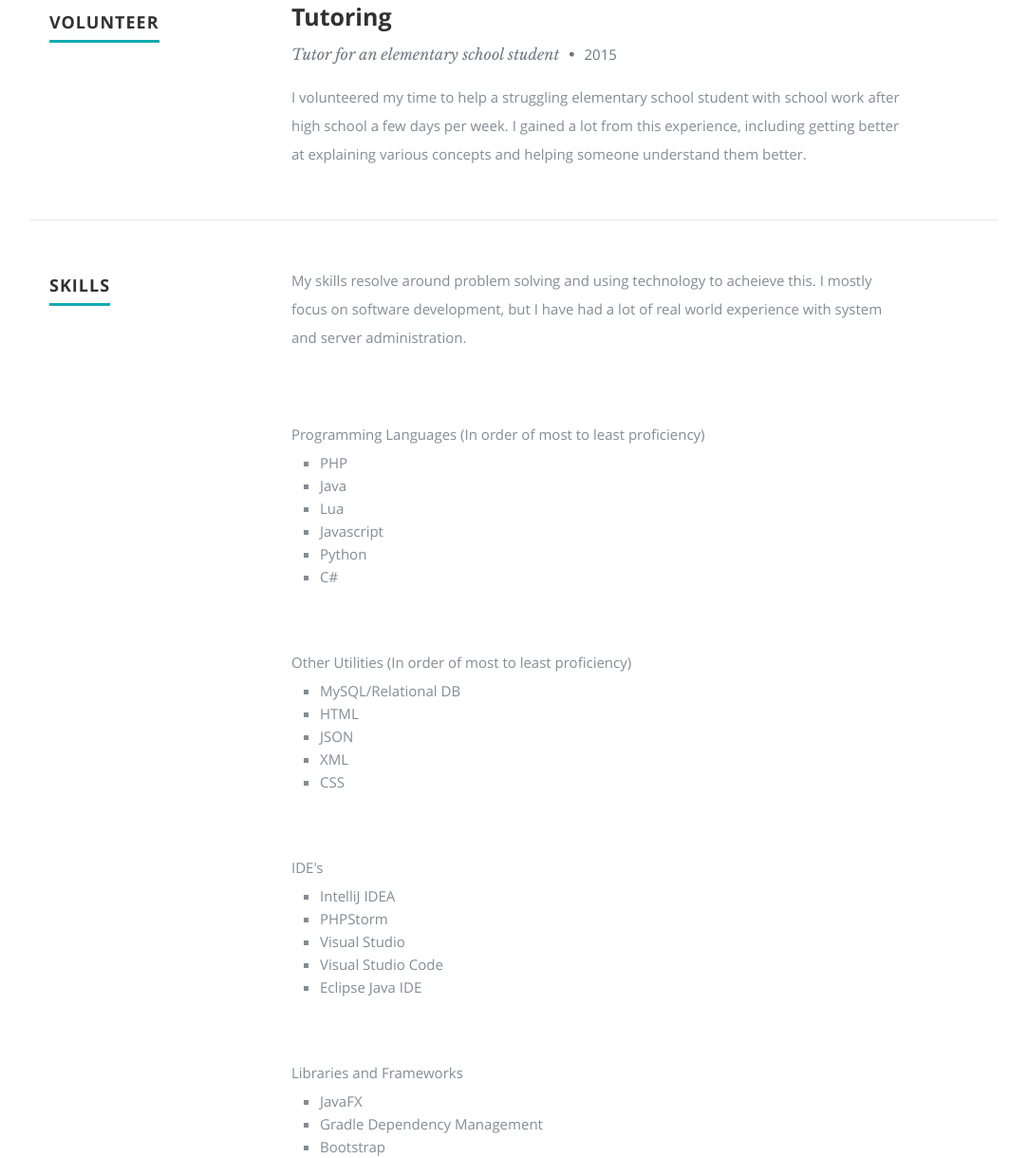
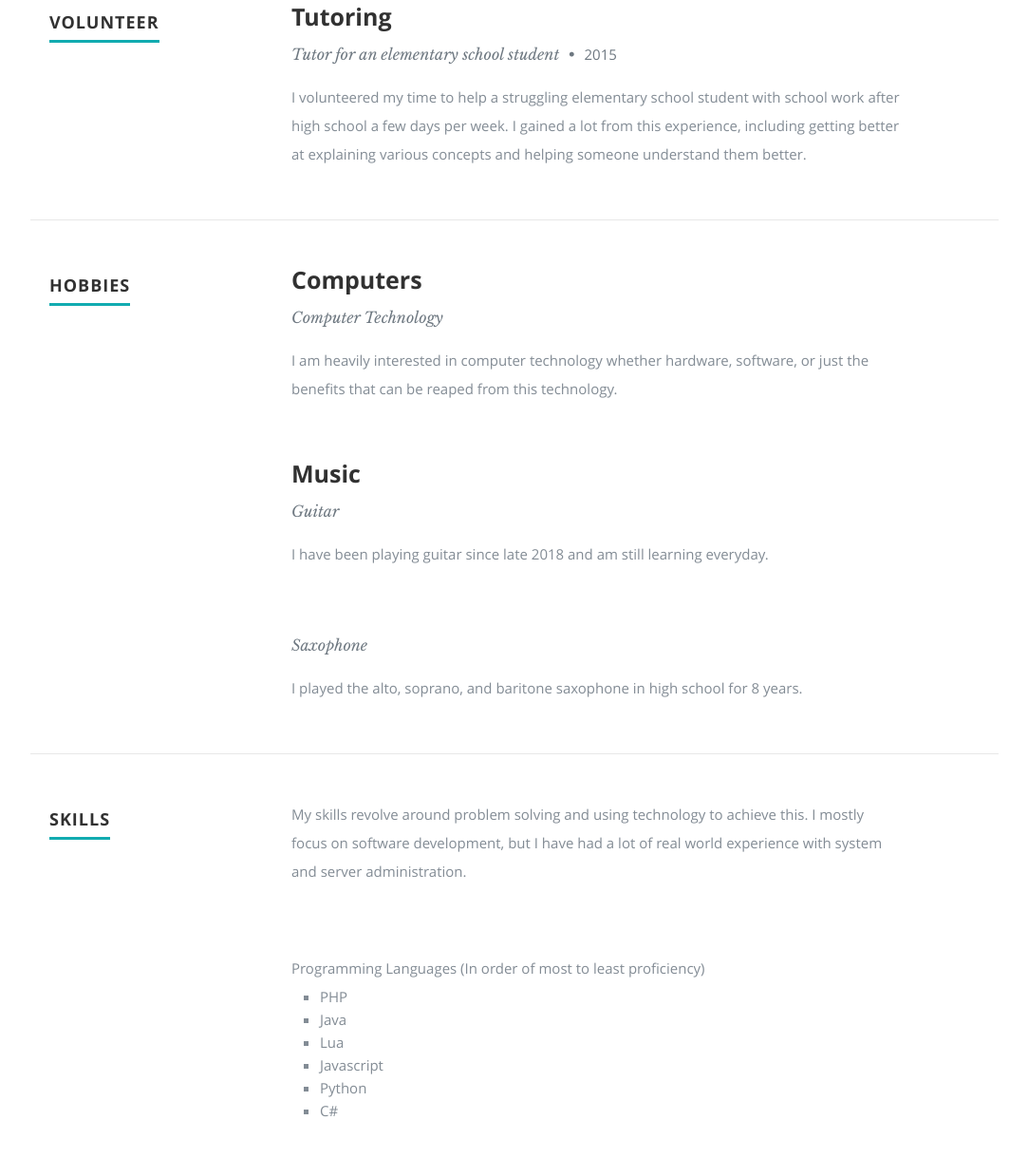
Before and after one commit to mdnessel/mdnessel.github.io, a plain HTML site: page index.html in a window 1280 px wide. Shown: the part 1939-3158 px from the top of the page at 95% size, without its empty margins (98-1181 px from the left). Drawn offline with nearby package versions, Linux system fonts and the light colour scheme.

Commit message:
Modify elements

```diff
--- a/index.html
+++ b/index.html
@@ -201,6 +201,48 @@
 
          </div> <!-- main-col end -->
 
+      </div> <!-- End Volunteer -->
+
+      <!-- Hobbies
+      ----------------------------------------------- -->
+      <div class="row work">
+
+         <div class="three columns header-col">
+            <h1><span>Hobbies</span></h1>
+         </div>
+
+         <div class="nine columns main-col">
+
+            <div class="row item">
+
+               <div class="twelve columns">
+
+                  <h3>Computers</h3>
+                  <p class="info">Computer Technology</p>
+
+                  <p>
+                  I am heavily interested in computer technology whether hardware, software, or just the benefits that can be reaped from this technology.
+                  </p>
+                  <br>
+                  <h3>Music</h3>
+                  <p class="info">Guitar</p>
+
+                  <p>
+                  I have been playing guitar since late 2018 and am still learning everyday.
+                  </p>
+                  <br>
+                  <p class="info">Saxophone</p>
+
+                  <p>
+                  I played the alto, soprano, and baritone saxophone in high school for 8 years.
+                  </p>
+
+               </div>
+
+            </div> <!-- item end -->
+
+         </div> <!-- main-col end -->
+
       </div> <!-- End Work -->
 
 
@@ -214,7 +256,7 @@
 
          <div class="nine columns main-col">
 
-            <p>My skills resolve around problem solving and using technology to acheieve this. I mostly focus on software development, but I have had a lot of real world experience with system and server administration.
+            <p>My skills revolve around problem solving and using technology to achieve this. I mostly focus on software development, but I have had a lot of real world experience with system and server administration.
             </p>
             <br>
             <ul style="list-style-type:square">Programming Languages (In order of most to least proficiency)
@@ -230,13 +272,15 @@
 
             <br>
 
-            <ul style="list-style-type:square">Other Utilities (In order of most to least proficiency)
+            <ul style="list-style-type:square">Other Utilities
             	<ul style="list-style-type:square">
 	            	<li>MySQL/Relational DB</li>
 	            	<li>HTML</li>
 	            	<li>JSON</li>
 	            	<li>XML</li>
 	            	<li>CSS</li>
+	            	<li>Sufficient knowledge of Windows and Linux</li>
+	            	<li>System and server administration through a terminal window</li>
 	            </ul>
             </ul>
 
@@ -373,7 +417,7 @@
 
             <div class="two columns header-col">
 
-               <h1><span>Client Testimonials</span></h1>
+               <h1><span>Quotes</span></h1>
 
             </div>
 
```
